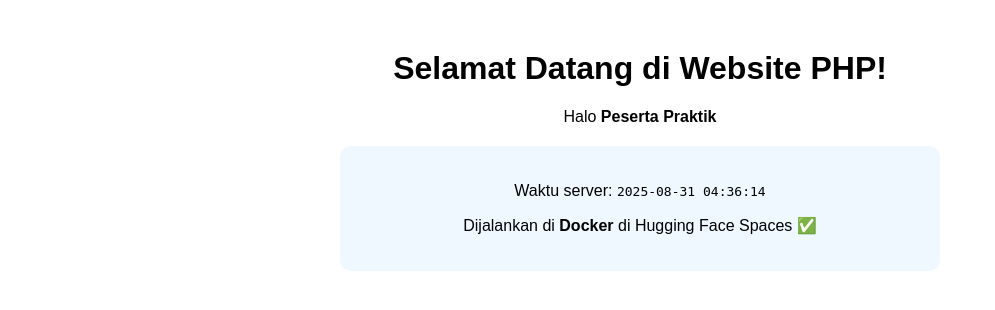
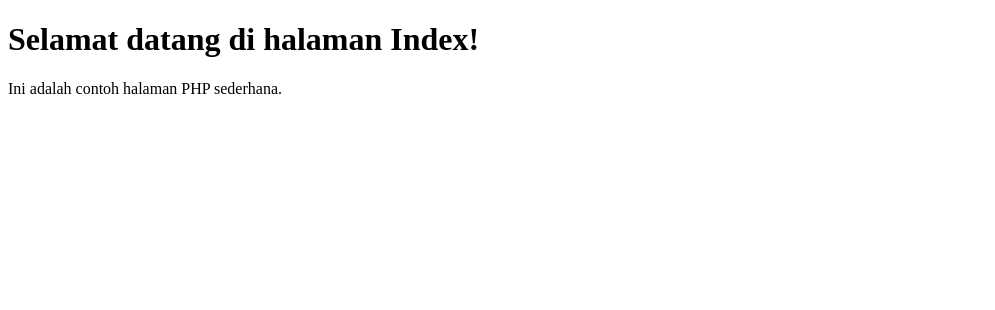
Before and after one commit to h1101241011-cloud/praktikumoop, a PHP site: page / in a window 1280 px wide. Shown: the top 310 px of the page, without its empty margins (0-995 px from the left). Run offline with PHP 8.4, Linux system fonts and the light colour scheme.

Commit message:
Update index.php

```diff
--- a/index.php
+++ b/index.php
@@ -1,28 +1,14 @@
 <?php
 // index.php
-$nama = "Peserta Praktik";
-$waktu = date("Y-m-d H:i:s");
 ?>
-
 <!DOCTYPE html>
 <html lang="id">
 <head>
     <meta charset="UTF-8">
-    <title>Website PHP di Hugging Face</title>
-    <style>
-        body { font-family: Arial, sans-serif; text-align: center; margin-top: 50px; }
-        .container { max-width: 600px; margin: 0 auto; }
-        .box { background: #f0f8ff; padding: 20px; border-radius: 10px; margin-top: 20px; }
-    </style>
+    <title>Halaman Index</title>
 </head>
 <body>
-    <div class="container">
-        <h1>Selamat Datang di Website PHP!</h1>
-        <p>Halo <strong><?= htmlspecialchars($nama) ?></strong></p>
-        <div class="box">
-            <p>Waktu server: <code><?= $waktu ?></code></p>
-            <p>Dijalankan di <strong>Docker</strong> di Hugging Face Spaces ✅</p>
-        </div>
-    </div>
+    <h1>Selamat datang di halaman Index!</h1>
+    <p>Ini adalah contoh halaman PHP sederhana.</p>
 </body>
 </html>
```
